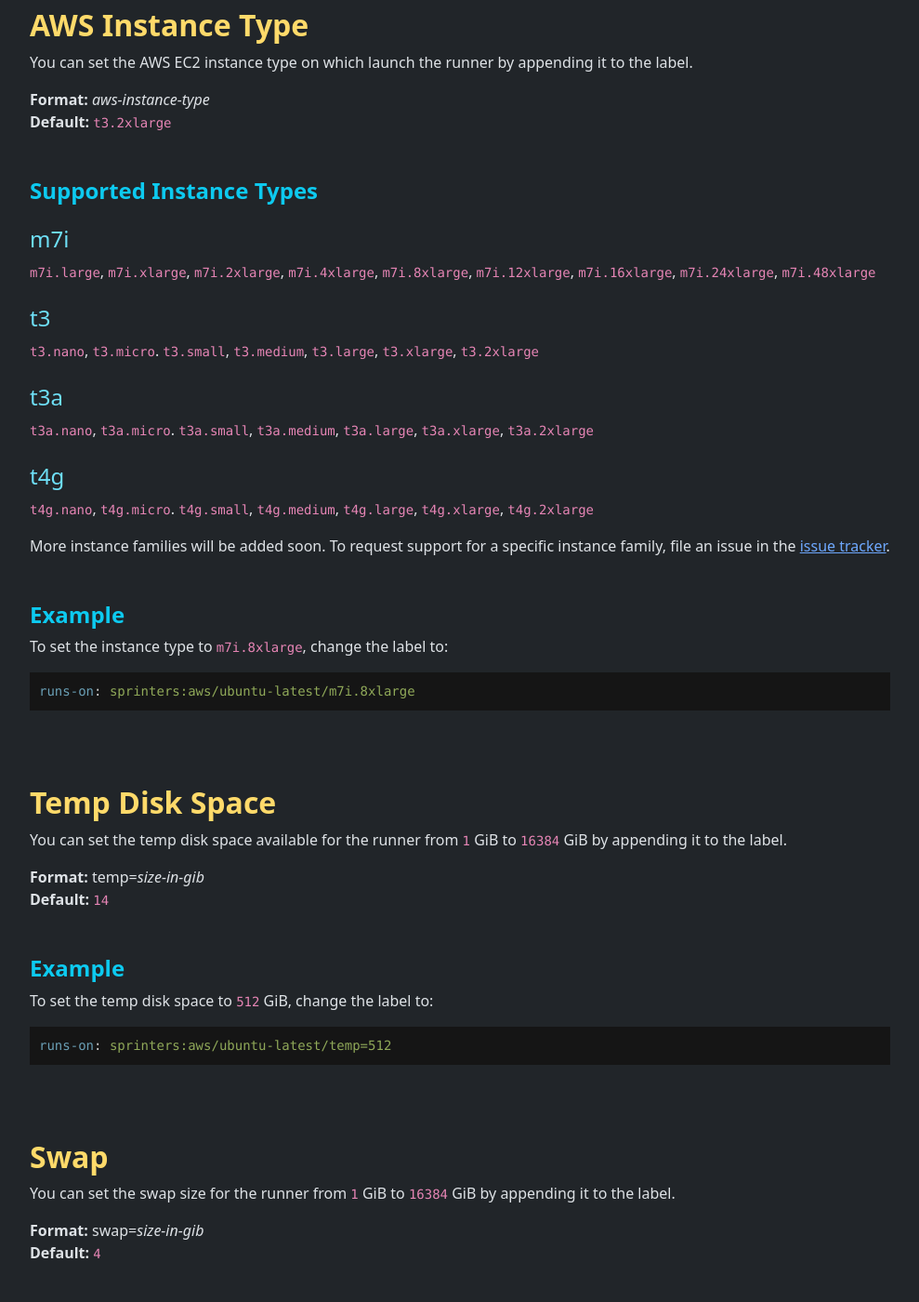
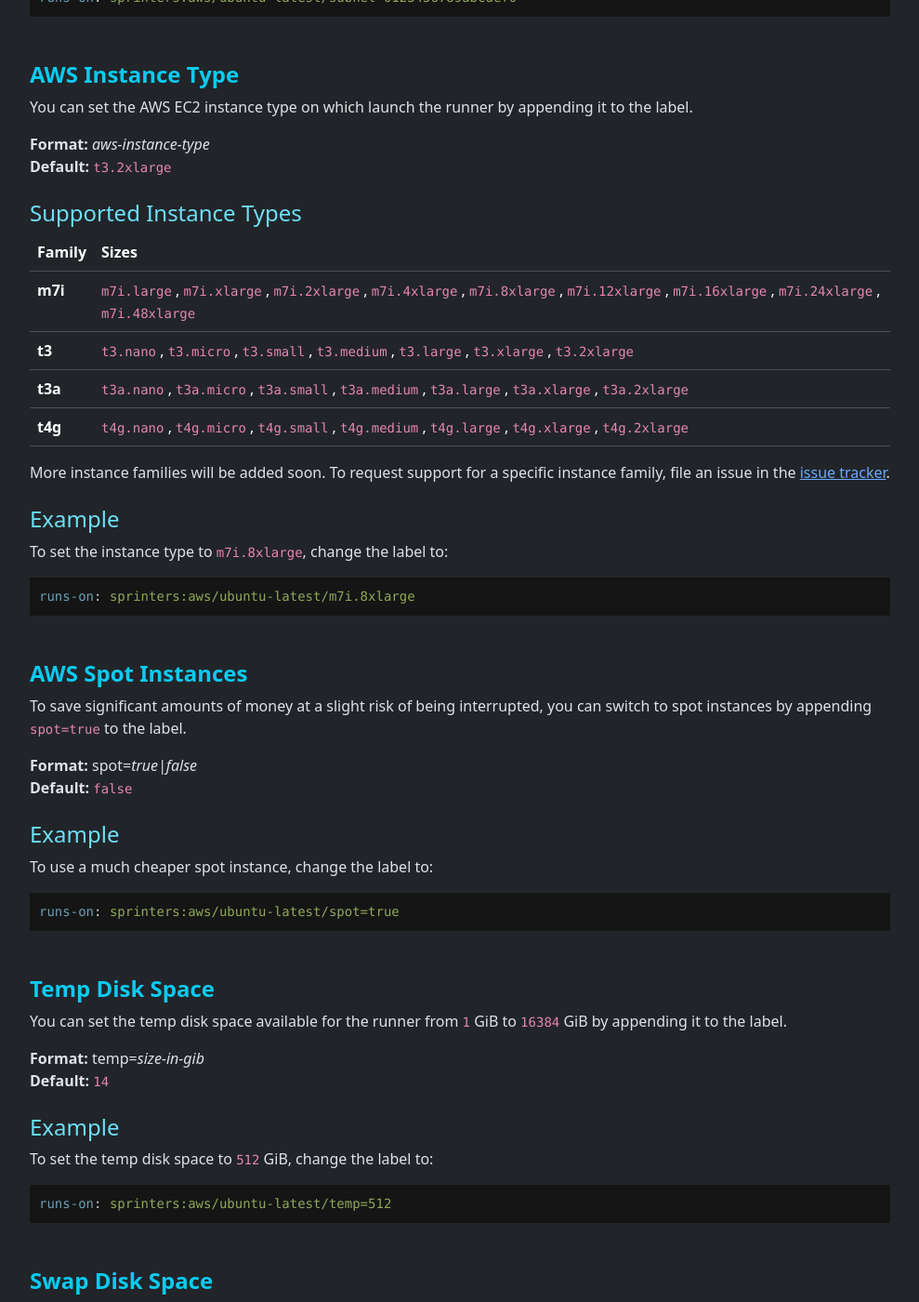
Before and after one commit to sprinters-sh/sprinters.sh, a Jekyll site: the page built from docs/label.md, in a window 1280 px wide and 1400 px high, scrolled down 2350 px. Shown: the whole window at 93% size, without its empty margins (240-1229 px from the left). Built offline with Jekyll 4.4.1, drawn with Linux system fonts in a browser that asks for light colours; some of the changed text lies outside the part shown.

Commit message:
Added spot documentation

````diff
--- /dev/null
+++ b/_includes/h5.html
@@ -0,0 +1 @@
+<h5 id="{{include.id}}" class="mt-3 mb-0 fs-6 fw-light text-info-emphasis">{{ include.text }}</h5>
--- a/docs/label.md
+++ b/docs/label.md
@@ -28,13 +28,26 @@
 
 This will launch a runner using the `ubuntu-22.04` image in the `eu-central-1` region on a `m7i.24xlarge` instance with `64` GiB of temp space.
 
-{% include h2.html id="image" text="Image" %}
+{% include h2.html id="customization" text="Customization" %}
+
+The following label parts can be added or modified to customize the placement and capacity of the instance:
+
+- [Image](#image)
+- [AWS Region](#region)
+- [AWS VPC / Subnet ID](#subnet)
+- [AWS Instance Type](#instance-type)
+- [AWS Spot Instances](#spot)
+- [Temp Disk Space](#temp)
+- [Swap Disk Space](#swap)
+
+
+{% include h3.html id="image" text="Image" %}
 You can set the image for the runner by replacing the one in the label.
 
 **Format:** _image-name_\
 **Default:** `ubuntu-latest`
 
-{% include h3.html text="Supported Image Types" %}
+{% include h4.html text="Supported Image Types" %}
 | Type | Arch | Description |
 +-|-|-+
 | `ubuntu-latest` <br> `ubuntu-24.04` | `x64` | Ubuntu 24.04 image identical to the one available for GitHub hosted runners |
@@ -42,93 +55,103 @@
 | `minimal` | `x64` and `arm64` | Minimal, fast-booting image containing only Git and Docker |
 {: .table }
 
-{% include h3.html text="Example" %}
+{% include h4.html text="Example" %}
 To set the image to `minimal`, change the label to:
 
 ```yaml
 runs-on: sprinters:aws/minimal
 ```
 
-{% include h2.html id="region" text="AWS Region" %}
+{% include h3.html id="region" text="AWS Region" %}
 You can set the AWS region where to launch the runner by appending it to the label.
 
 **Format:** _aws-region_\
 **Default:** `us-east-1`
 
-{% include h3.html text="Supported Regions" %}
+{% include h4.html text="Supported Regions" %}
 - `eu-central-1`
 - `us-east-1`
 
 More regions will be added soon. To request support for a specific region, file an issue in the [issue tracker](https://github.com/sprinters-sh/sprinters/issues).
 
-{% include h3.html text="Example" %}
+{% include h4.html text="Example" %}
 To set the region to `eu-central-1` and run using the `minimal` image, change the label to:
 
 ```yaml
 runs-on: sprinters:aws/minimal/eu-central-1
 ```
 
-{% include h2.html id="subnet" text="AWS VPC / Subnet ID" %}
+{% include h3.html id="subnet" text="AWS VPC / Subnet ID" %}
 Within an AWS region, you can pick the subnet in the VPC of your choice where to launch the runner by appending the subnet ID to the label.
 
 **Format:** _aws-subnet-id_\
 **Default:** _random subnet of the default VPC of the selected region_
 
-{% include h3.html text="Example" %}
+{% include h4.html text="Example" %}
 To use the `subnet-0123456789abcdef0` subnet, change the label to:
 
 ```yaml
 runs-on: sprinters:aws/ubuntu-latest/subnet-0123456789abcdef0
 ```
 
-{% include h2.html id="instance-type" text="AWS Instance Type" %}
+{% include h3.html id="instance-type" text="AWS Instance Type" %}
 You can set the AWS EC2 instance type on which launch the runner by appending it to the label.
 
 **Format:** _aws-instance-type_\
 **Default:** `t3.2xlarge`
 
-{% include h3.html text="Supported Instance Types" %}
-{% include h4.html text="m7i" %}
-`m7i.large`, `m7i.xlarge`, `m7i.2xlarge`, `m7i.4xlarge`, `m7i.8xlarge`, `m7i.12xlarge`, `m7i.16xlarge`, `m7i.24xlarge`, `m7i.48xlarge`
+{% include h4.html text="Supported Instance Types" %}
 
-{% include h4.html text="t3" %}
-`t3.nano`, `t3.micro`. `t3.small`, `t3.medium`, `t3.large`, `t3.xlarge`, `t3.2xlarge`
-
-{% include h4.html text="t3a" %}
-`t3a.nano`, `t3a.micro`. `t3a.small`, `t3a.medium`, `t3a.large`, `t3a.xlarge`, `t3a.2xlarge`
-
-{% include h4.html text="t4g" %}
-`t4g.nano`, `t4g.micro`. `t4g.small`, `t4g.medium`, `t4g.large`, `t4g.xlarge`, `t4g.2xlarge`
+| Family | Sizes |
++-|-+
+| **m7i** | `m7i.large` , `m7i.xlarge` , `m7i.2xlarge` , `m7i.4xlarge` , `m7i.8xlarge` , `m7i.12xlarge` , `m7i.16xlarge` , `m7i.24xlarge` , `m7i.48xlarge` |
+| **t3** | `t3.nano` , `t3.micro` , `t3.small` , `t3.medium` , `t3.large` , `t3.xlarge` , `t3.2xlarge` |
+| **t3a** | `t3a.nano` , `t3a.micro` , `t3a.small` , `t3a.medium` , `t3a.large` , `t3a.xlarge` , `t3a.2xlarge` |
+| **t4g** | `t4g.nano` , `t4g.micro` , `t4g.small` , `t4g.medium` , `t4g.large` , `t4g.xlarge` , `t4g.2xlarge` |
+{: .table }
 
 More instance families will be added soon. To request support for a specific instance family, file an issue in the [issue tracker](https://github.com/sprinters-sh/sprinters/issues).
 
-{% include h3.html text="Example" %}
+{% include h4.html text="Example" %}
 To set the instance type to `m7i.8xlarge`, change the label to:
 
 ```yaml
 runs-on: sprinters:aws/ubuntu-latest/m7i.8xlarge
 ```
 
-{% include h2.html id="temp" text="Temp Disk Space" %}
+{% include h3.html id="spot" text="AWS Spot Instances" %}
+To save significant amounts of money at a slight risk of being interrupted, you can switch to spot instances by appending `spot=true` to the label.
+
+**Format:** spot=_true|false_\
+**Default:** `false`
+
+{% include h4.html text="Example" %}
+To use a much cheaper spot instance, change the label to:
+
+```yaml
+runs-on: sprinters:aws/ubuntu-latest/spot=true
+```
+
+{% include h3.html id="temp" text="Temp Disk Space" %}
 You can set the temp disk space available for the runner from `1` GiB to `16384` GiB by appending it to the label.
 
 **Format:** temp=_size-in-gib_\
 **Default:** `14`
 
-{% include h3.html text="Example" %}
+{% include h4.html text="Example" %}
 To set the temp disk space to `512` GiB, change the label to:
 
 ```yaml
 runs-on: sprinters:aws/ubuntu-latest/temp=512
 ```
 
-{% include h2.html id="swap" text="Swap" %}
+{% include h3.html id="swap" text="Swap Disk Space" %}
 You can set the swap size for the runner from `1` GiB to `16384` GiB by appending it to the label.
 
 **Format:** swap=_size-in-gib_\
 **Default:** `4`
 
-{% include h3.html text="Example" %}
+{% include h4.html text="Example" %}
 To set the swap size to `64` GiB, change the label to:
 
 ```yaml
````
